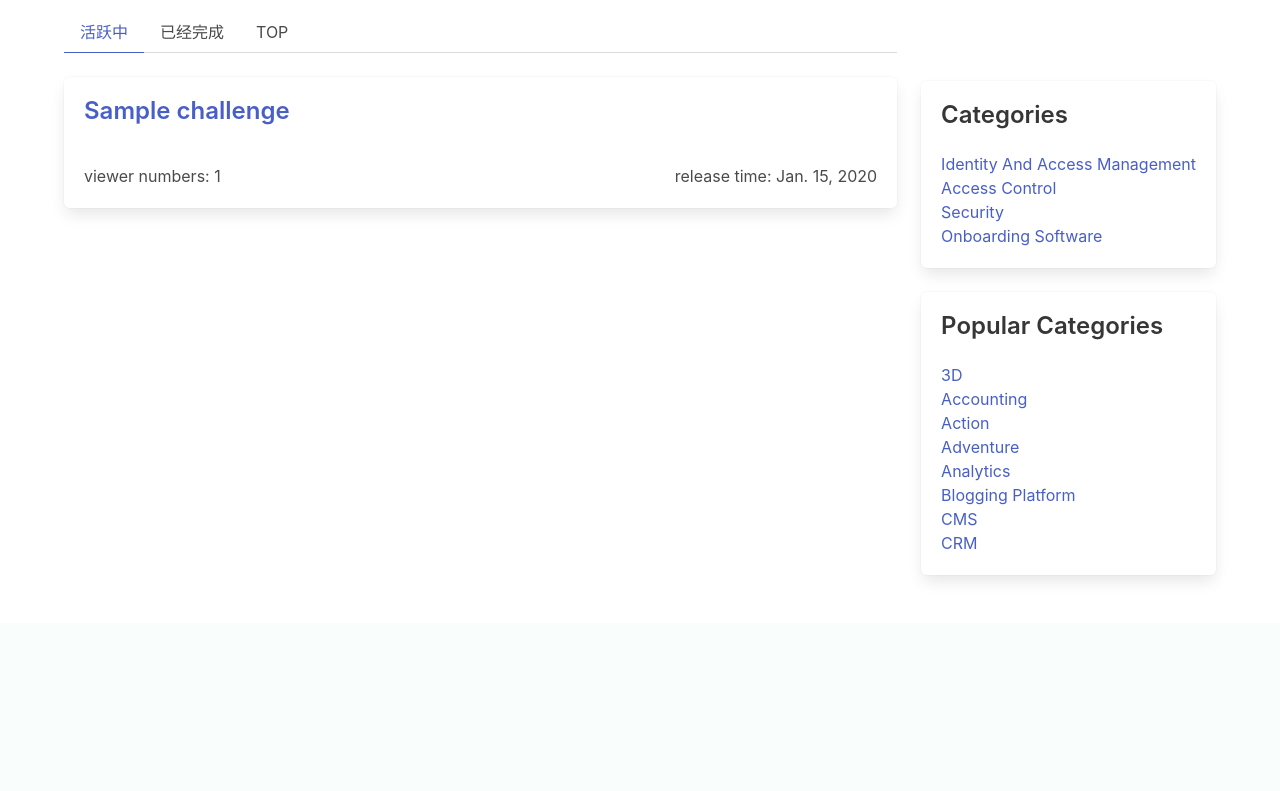
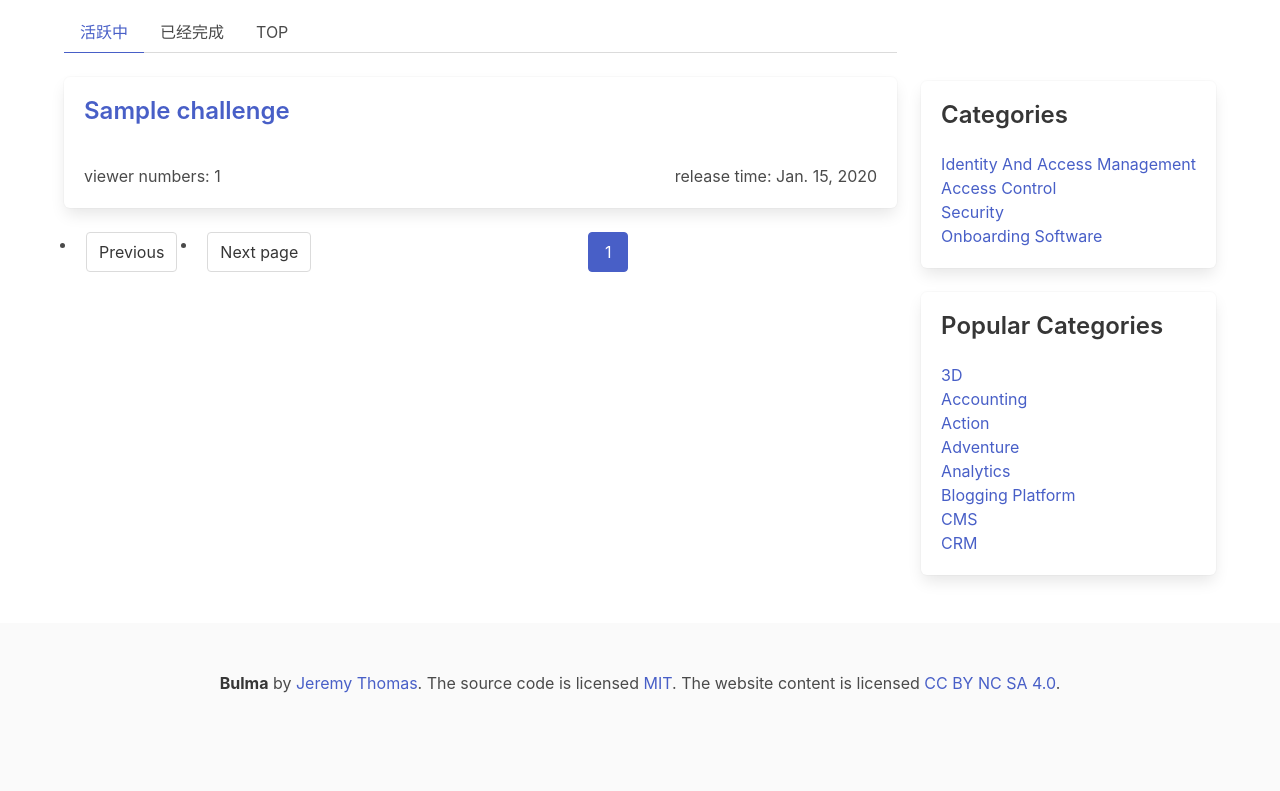
Before and after one commit to July-shisan/Django_crowdsourcing, a Django app: page / in a window 1280 px wide. Shown: the part 564-1355 px from the top of the page. Before the commit the page ends 1144 px from the top, so only its background shows below. Run offline with Django 3.2, Linux system fonts and the light colour scheme; tables that the repository leaves empty hold one stand-in row (values such as "Sample post"); one stand-in notice (Sample message) is shown; parts of the project's set-up code (start-up, migrations or seed data) failed here and were passed over; some libraries are stand-ins or nearby versions.

```diff
--- a/demo/middlewares.py
+++ b/demo/middlewares.py
@@ -1,7 +1,7 @@
 #!/usr/bin/env python
 # -*- coding: UTF-8 -*-
 from django.shortcuts import render, redirect, reverse
-
+from django.contrib import messages
 from demo.models import User
 
 REQUIRE_LOGIN = [
@@ -24,6 +24,7 @@ class FrontUserMiddleware(object):
                 except:
                     return redirect(reverse('login'))
             else:
+                messages.success(request, "log in first!")
                 return redirect(reverse('login'))
         response = self.get_response(request)
         return response
--- a/demo/models.py
+++ b/demo/models.py
@@ -45,6 +45,6 @@ class Task(models.Model):
     title = models.CharField(max_length=100, null=False)
     requirment = models.TextField()
     viewer_num = models.IntegerField(default=0)
-    release_time = models.DateField(auto_now_add = True)
+    release_time = models.DateField(auto_now_add=True)
     # release_time = models.DateField(default=datetime.datetime.now().strftime('%Y-%m-%d'))
     status = models.BooleanField(default=0)
--- a/demo/views.py
+++ b/demo/views.py
@@ -10,7 +10,8 @@ from django.db import connection
 from ML_Models.recommend import recommend
 from ML_Models.developerRec import developerRec
 from django.http import HttpResponseRedirect
-
+from django.contrib import messages
+from django.core.paginator import Paginator
 
 # def home(request):
 #     return render(request, 'home.html')
@@ -19,8 +20,14 @@ def get_corsor():
 
 class homeView(View):
     def get(self, request):
+        page = int(request.GET.get("page", 1))
+        per_page = int(request.GET.get("per_page", 5))
         challenge = Challenge.objects.all().order_by('-release_time')
+        paginator = Paginator(challenge, per_page)
+        page_object = paginator.page(page)
         data = {
+            "page_object": page_object,
+            "page_range": paginator.page_range,
             "title": "BUAA",
             "challenge": challenge,
         }
@@ -44,6 +51,7 @@ class releaseView(View):
             return redirect(reverse('details'))
         else:
             print(form.errors.get_json_data())
+            messages.success(request, "请填写完整信息！")
             return redirect(reverse('release'))
 
 def alldeveloper(request):
@@ -106,6 +114,7 @@ def developer(request, deveId):
 #     return render(request, 'login.html')
 def logout(request):
     request.session.flush()
+    messages.success(request, "已退出登录！")
     return redirect(reverse('home'))
 def profile(request, userId):
     id = int(userId)
@@ -138,6 +147,7 @@ class loginView(View):
                 return response
             else:
                 print('用户名或密码错误')
+                messages.success(request, "用户名或密码错误!")
                 return redirect(reverse('login'))
         else:
             print(form.errors.get_json_data())
@@ -158,4 +168,5 @@ class registerView(View):
         else:
             errors = form.errors
             print(errors)
+            messages.success(request, "填写信息无效！")
             return redirect(reverse('register'))
--- a/templates/base.html
+++ b/templates/base.html
@@ -6,6 +6,7 @@
     <title>{{ title }}</title>
     <link rel="stylesheet" href="https://cdn.jsdelivr.net/npm/bulma@0.8.0/css/bulma.min.css">
 {#    <script src="javascript/tag.js"></script>#}
+{#    <script src="javascript/loading.js"></script>#}
     <script defer src="https://use.fontawesome.com/releases/v5.3.1/js/all.js"></script>
 </head>
 <body>
--- a/templates/home.html
+++ b/templates/home.html
@@ -1,5 +1,12 @@
 {% extends 'base.html' %}
 {% block body %}
+    {% if messages %}
+        <script>
+            {% for msg in messages %}
+                alert('{{ msg.message }}');
+            {% endfor %}
+        </script>
+    {% endif %}
   <section class="hero is-medium is-info is-light">
   <div class="hero-body">
       <div class="columns">
@@ -64,14 +71,14 @@
                     </ul>
                   </div>
                 <ol class="services-list">
-                    {% for foo in challenge %}
+                    {% for challenge in page_object.object_list %}
                     <li class="box">
                         <div class="media-content">
                             <div class="content">
                                 <div class="title-columns columns is-gapless is-mobile">
                                     <div class="column">
                                         <h3 class="title is-4">
-                                            <a class="prefetch" href="/task/{{ foo.chId }}"><span class="badge-verified"></span>{{foo.title}}</a>
+                                            <a class="prefetch" href="/task/{{ challenge.chId }}"><span class="badge-verified"></span>{{challenge.title}}</a>
                                         </h3>
                                     </div>
                                 </div>
@@ -79,16 +86,45 @@
                             </div>
                             <div class="columns is-mobile">
                                 <div class="column">
-                                    <p>viewer numbers: {{ foo.viewer_num }}</p>
+                                    <p>viewer numbers: {{ challenge.viewer_num }}</p>
                                 </div>
                                 <div class="column is-narrow">
-                                    <p>release time: {{ foo.release_time }}</p>
+                                    <p>release time: {{ challenge.release_time }}</p>
                                 </div>
                             </div>
                         </div>
                     </li>
                     {% endfor %}
                 </ol>
+              <br>
+                  <nav class="pagination is-centered" role="navigation" aria-label="pagination">
+                      {% if page_object.has_previous %}
+                          <a class="pagination-previous"
+                             href="?page={{ page_object.previous_page_number }}">Previous</a>
+                      {% else %}
+                          <li class="is-disabled">
+                              <a class="pagination-previous">Previous</a>
+                          </li>
+                      {% endif %}
+
+                      {% if page_object.has_next %}
+                          <a class="pagination-next" href="?page={{ page_object.next_page_number }}">Next page</a>
+                      {% else %}
+                          <li>
+                              <a class="pagination-next">Next page</a>
+                          </li>
+                      {% endif %}
+                      <ul class="pagination-list">
+                          {% for page_index in page_range %}
+                              {% ifequal page_index page_object.number %}
+                                  <li><a class="pagination-link is-current" href="#" aria-label=""
+                                         aria-current="page">{{ page_index }}</a></li>
+                              {% else %}
+                                  <li><a class="pagination-link" href="?page={{ page_index }}">{{ page_index }}</a></li>
+                              {% endifequal %}
+                          {% endfor %}
+                      </ul>
+                  </nav>
               </main>
                 <aside class="column is-narrow sidebar">
                     <h3 class="title boxed-section-title is-2 text-center">&nbsp;</h3>
@@ -126,5 +162,14 @@
             </div>
         </div>
   </div>
+    <footer class="footer">
+        <div class="content has-text-centered">
+            <p>
+                <strong>Bulma</strong> by <a href="https://jgthms.com">Jeremy Thomas</a>. The source code is licensed
+                <a href="http://opensource.org/licenses/mit-license.php">MIT</a>. The website content
+                is licensed <a href="http://creativecommons.org/licenses/by-nc-sa/4.0/">CC BY NC SA 4.0</a>.
+            </p>
+        </div>
+    </footer>
 
 {% endblock %}
```
Also changed, not shown: ML_Models/developerRec.py (+5 -23 lines), demo/form.py (+11 -0 lines), templates/javascript/loading.js (added, +21 -0 lines), templates/login.html (+7 -0 lines), templates/register.html (+7 -0 lines), templates/release.html (+8 -2 lines).
